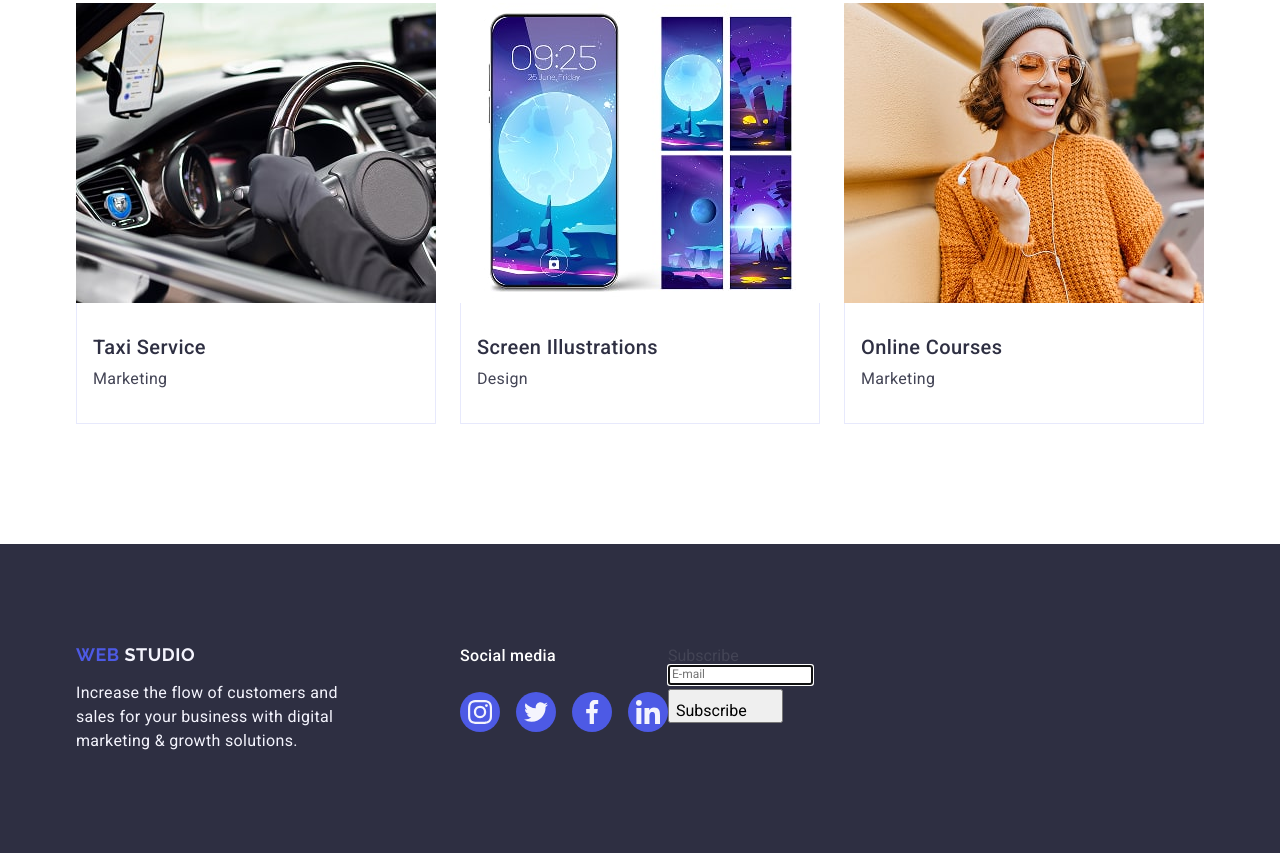
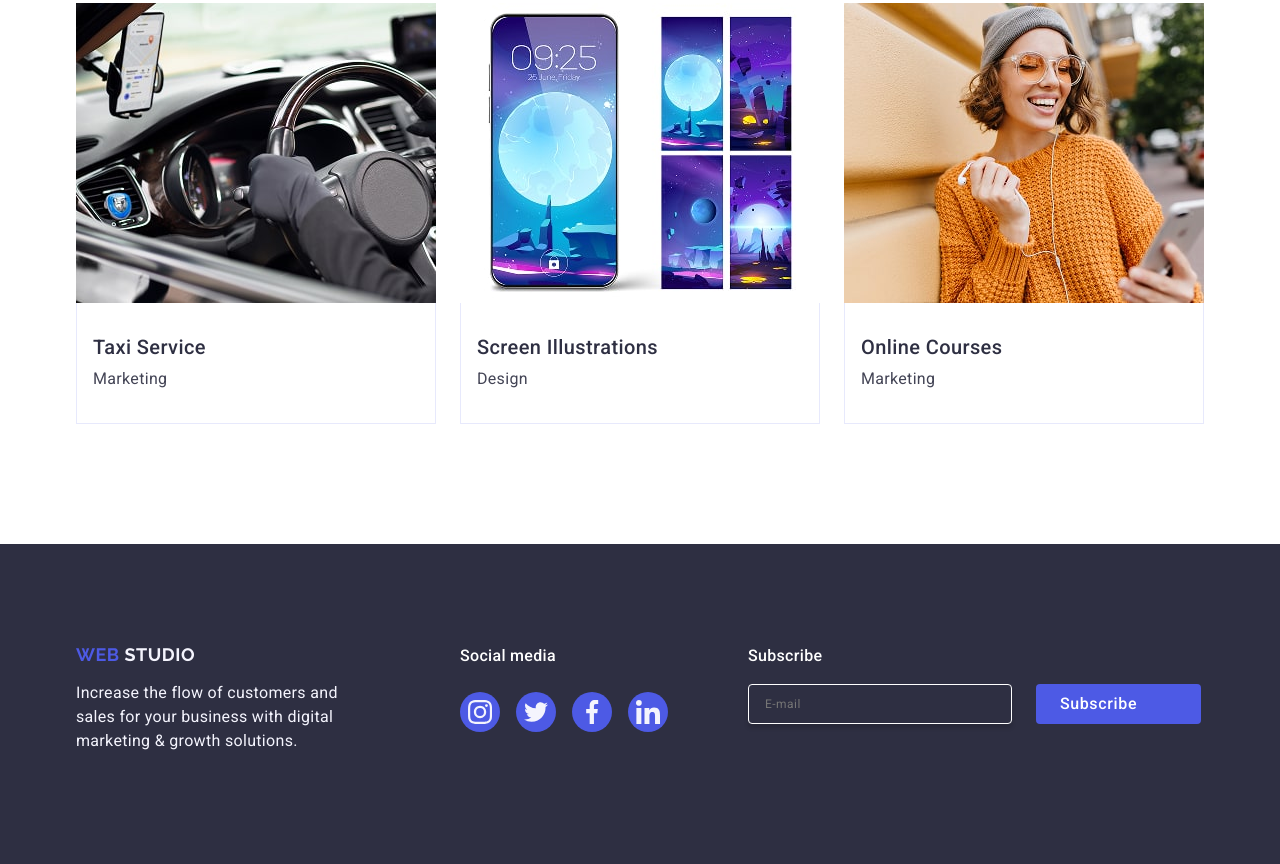
Before and after one commit to alohasid/goit-markup-hw-05, a plain HTML site: page index.html in a window 1280 px wide. Shown: the part 2615-3479 px from the top of the page. Drawn offline with nearby package versions, Linux system fonts and the light colour scheme.

Commit message:
completed tsk

```diff
--- a/css/styles.css
+++ b/css/styles.css
@@ -628,3 +628,60 @@ ul, ol {
     margin: 0 auto;
     transition: background-color 250ms cubic-bezier(0.4, 0, 0.2, 1);;
 }
+
+.form-footer-container {
+    margin-left: 80px;
+}
+.footer-form {
+    display: flex;
+    gap: 24px;
+    max-width: 453px;
+    height: 80px;
+
+}
+.footer-imput {
+    display: block;
+    width: 264px;
+    height: 40px;
+    color: #ffffff;
+    border: 1px solid #FFFFFF;
+    background-color: transparent;
+    border-radius: 4px;
+    box-shadow: 0px 4px 4px 0px #00000026;
+    padding-left: 16px;
+    outline: transparent;
+    font-size: 12px;
+    line-height: 2;
+    letter-spacing: 0.04em;
+
+
+}
+.icon-send {
+    margin-left: 16px;
+    fill: #FFFFFF;
+}
+.footer-button {
+    display: flex;
+    justify-content: center;
+    align-items: center;
+    min-width: 165px;
+    height: 40px;
+    border-radius: 4px;
+    background-color: #4D5AE5;
+    color: #FFFFFF;
+    font-family: "Roboto", sans-serif;
+    font-weight: 500;
+    font-size: 16px;
+    line-height: 1.5;
+    letter-spacing: 0.04em;
+    text-align: center;
+    border: none;
+}
+.footer-button:hover,
+.footer-button:focus {
+    background: #404BBF;
+}
+
+.footer-imput:focus {
+    border: 1px solid #404BBF;
+}
--- a/index.html
+++ b/index.html
@@ -574,23 +574,23 @@
                 </li>
             </ul>
         </div>
-        <div class="form-footer">
-            <p class="subscribe-footer">Subscribe</p>
-            <form class="form-class-footer">
-                <label class="form-label" for="user-subscribe">
+        <div class="form-footer-container">
+            <p class="social-name imput">Subscribe</p>
+            <form class="footer-form">
+                <label class="footer-label">
                     <input
-                            class="email-input"
+                            type="email"
+                            name="email"
+                            class="footer-imput"
                             placeholder="E-mail"
-                            type="email"
-                            id="user-subscribe"
-                            name="email"
-                            autofocus
+                            id="footer-imput"
                     />
                 </label>
-                <button class="subscribe-button" type="submit">
+
+                <button class="footer-button" type="submit">
                     Subscribe
-                    <svg class="subscribe-svg" width="24" height="24">
-                        <use href="./images/icons.svg#icon-Frame-3"></use>
+                    <svg class="icon-send" width="24" height="24">
+                        <use href="./images/icons.svg#send"></use>
                     </svg>
                 </button>
             </form>
```
Also changed, not shown: images/icons.svg.
